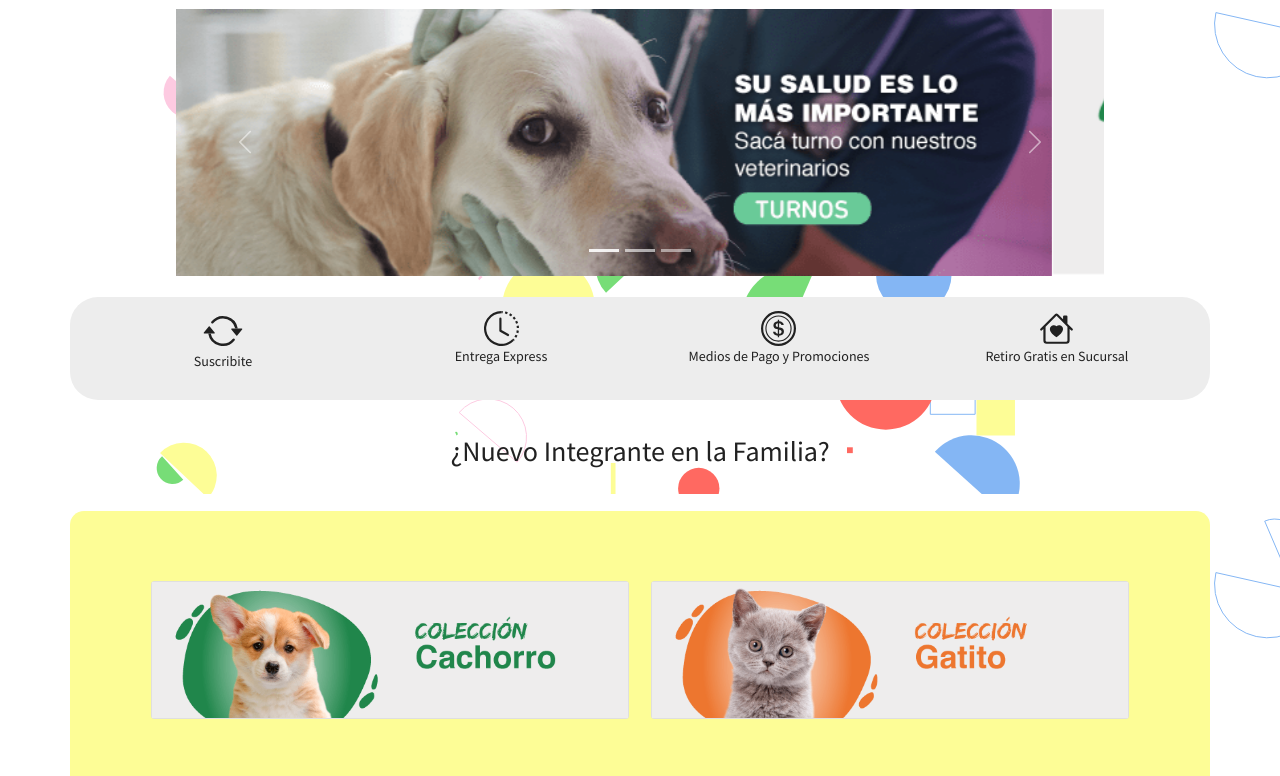
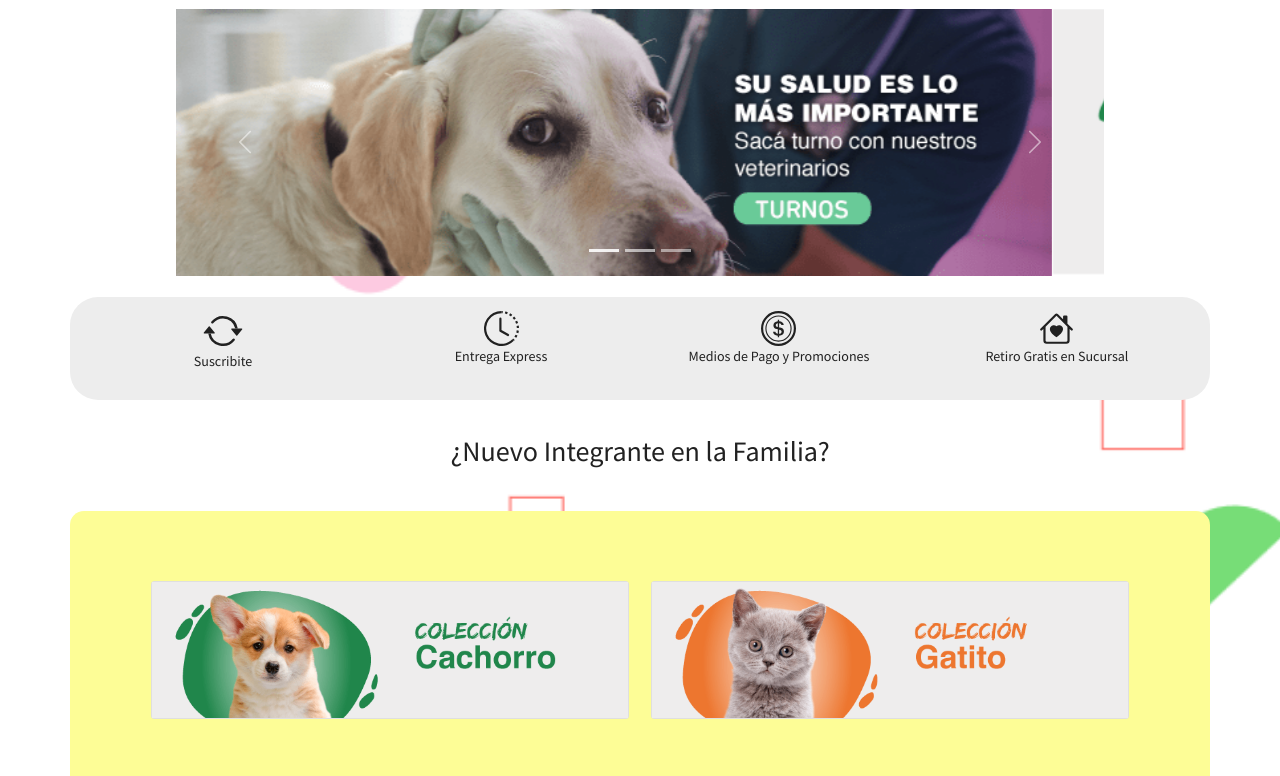
Before and after one commit to JoseParraga31/PetShop-Parraga, a plain HTML site: page index.html in a window 1280 px wide. Shown: the part 66-842 px from the top of the page. Drawn offline with nearby package versions, Linux system fonts and the light colour scheme.

Commit message:
solucionamos problemas con el backgraund-img

```diff
--- a/style.css
+++ b/style.css
@@ -15,7 +15,8 @@
     color: white;
 }
 body{
-    background-image: url(/Multimedia/Images/Colored\ Shapes.svg);
+    background: url(/Multimedia/Images/fondo.png);
+    background-size: cover;
 }
 .header-container{
     min-height: 10%;
```
Also changed, not shown: Multimedia/Images/fondo.png (added), Multimedia/Images/fondo.svg (renamed from Multimedia/Images/Colored Shapes.svg), Multimedia/Images/fondo2.jpg (added), Multimedia/Images/fondo3.jpg (added), Multimedia/Images/fondo4.webp (added), Multimedia/Images/fondo5.jpg (added), Multimedia/Images/fondo6.jpg (added), Multimedia/Images/fondo7.jpg (added).
